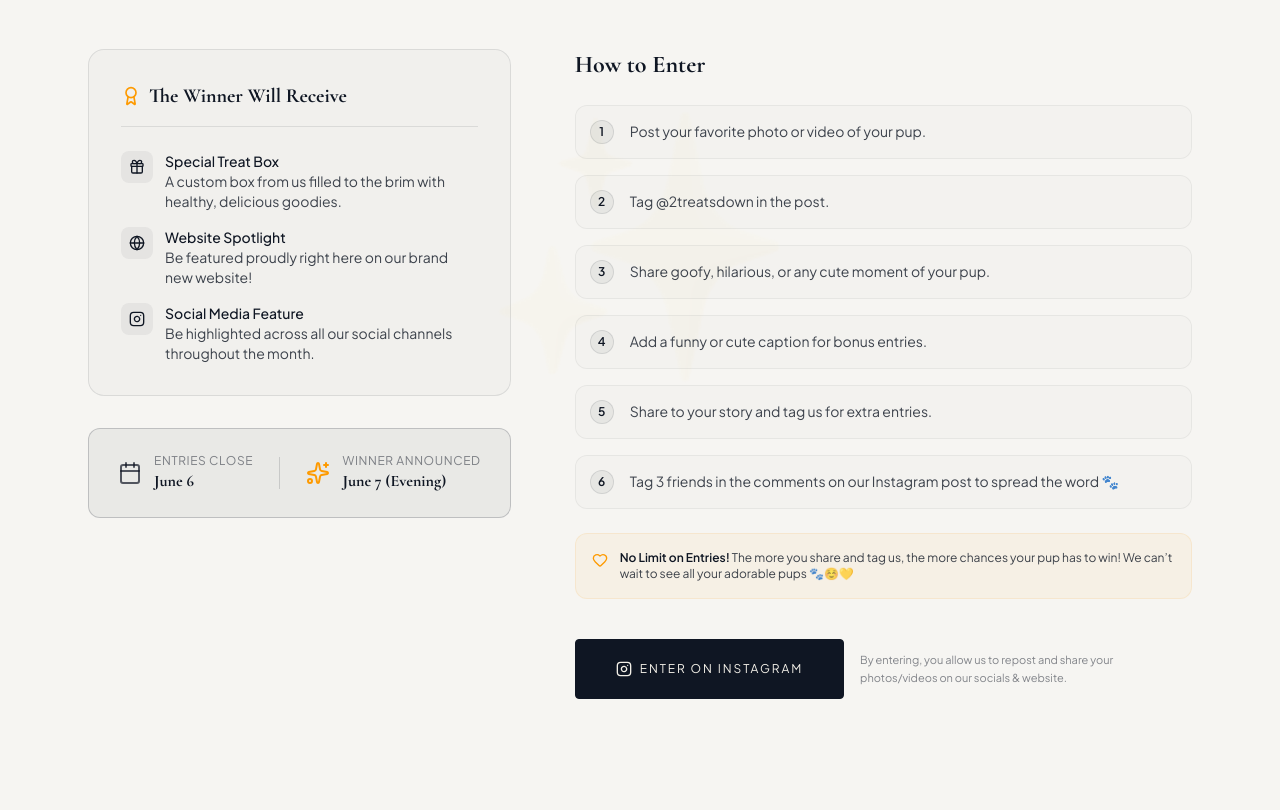
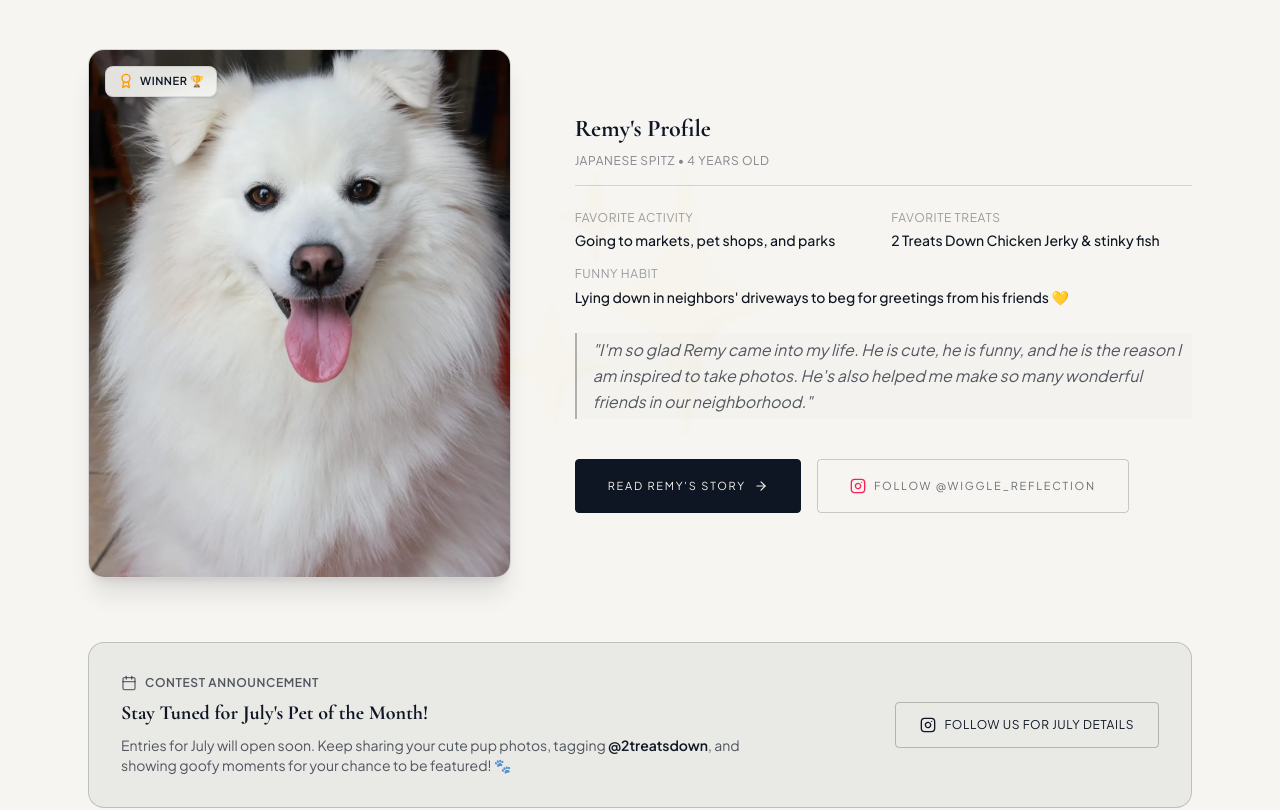
Before and after one commit to navinagarwaleb/2TreatsDown_Final, a Next.js app: page / in a window 1280 px wide. Shown: the part 4640-5450 px from the top of the page. Built offline with nearby package versions, Linux system fonts and the light colour scheme.

Commit message:
feat(home,blog): set Remy Instagram CTA, celebrate Remy on homepage, stay tuned for July

```diff
--- a/components/home/PetOfTheMonth.tsx
+++ b/components/home/PetOfTheMonth.tsx
@@ -1,7 +1,9 @@
 "use client";
 
 import { motion } from "framer-motion";
-import { Gift, Globe, Instagram, Sparkles, Calendar, Heart, Award } from "lucide-react";
+import { Sparkles, Calendar, Heart, Award, Instagram, ArrowRight } from "lucide-react";
+import Image from "next/image";
+import Link from "next/link";
 
 export default function PetOfTheMonth() {
     return (
@@ -24,7 +26,7 @@ export default function PetOfTheMonth() {
                         className="inline-flex items-center gap-2 px-3 py-1 rounded-full bg-sumi/5 border border-sumi/10 text-xs font-semibold uppercase tracking-wider text-sumi/70"
                     >
                         <Sparkles className="w-3.5 h-3.5 text-amber-500 animate-pulse" />
-                        <span>Ongoing Monthly Feature</span>
+                        <span>June Pet of the Month</span>
                     </motion.div>
 
                     <motion.h2
@@ -34,7 +36,7 @@ export default function PetOfTheMonth() {
                         transition={{ duration: 0.6, delay: 0.1 }}
                         className="text-4xl md:text-5xl lg:text-6xl font-heading font-bold text-sumi tracking-tight"
                     >
-                        Pet of the Month
+                        Meet Our June Winner: Remy!
                     </motion.h2>
 
                     <motion.p
@@ -44,85 +46,39 @@ export default function PetOfTheMonth() {
                         transition={{ duration: 0.6, delay: 0.2 }}
                         className="text-base md:text-lg text-sumi/70 font-display leading-relaxed"
                     >
-                        Every month, one special pup will be chosen as our ✨ **Pet of the Month** ✨. We are SO excited to finally start this! 💛😄
+                        We are so excited to celebrate our very first Pet of the Month. Say hello to Remy, the photogenic Japanese Spitz! 🐾💛
                     </motion.p>
                 </div>
 
                 {/* Main Content Grid */}
-                <div className="grid grid-cols-1 lg:grid-cols-12 gap-10 lg:gap-16 items-start">
+                <div className="grid grid-cols-1 lg:grid-cols-12 gap-10 lg:gap-16 items-center mb-16">
 
-                    {/* Left Column: Winner Perks & Deadlines */}
-                    <div className="lg:col-span-5 space-y-8">
+                    {/* Left Column: Remy's Photo Card */}
                     <motion.div
-                            initial={{ opacity: 0, x: -20 }}
-                            whileInView={{ opacity: 1, x: 0 }}
+                        initial={{ opacity: 0, scale: 0.95 }}
+                        whileInView={{ opacity: 1, scale: 1 }}
                         viewport={{ once: true }}
                         transition={{ duration: 0.6 }}
-                            className="bg-sumi/[0.02] border border-sumi/10 rounded-2xl p-8 space-y-6"
+                        className="lg:col-span-5 relative"
                     >
-                            <h3 className="font-heading text-xl font-bold text-sumi flex items-center gap-2 border-b border-sumi/10 pb-4">
-                                <Award className="w-5 h-5 text-amber-500" />
-                                The Winner Will Receive
-                            </h3>
+                        <div className="relative aspect-[4/5] w-full rounded-2xl overflow-hidden shadow-xl border border-sumi/10 bg-sumi/5">
+                            <Image
+                                src="/images/blog/remy-1.webp"
+                                alt="Remy - Pet of the Month June Winner"
+                                fill
+                                className="object-cover object-[center_25%]"
+                                priority
+                            />
 
-                            <ul className="space-y-4 font-sans text-sm text-sumi/80">
-                                <li className="flex gap-3 items-start">
-                                    <div className="flex-shrink-0 w-8 h-8 rounded-lg bg-sumi/5 flex items-center justify-center text-sumi">
-                                        <Gift className="w-4 h-4" />
-                                    </div>
-                                    <div>
-                                        <strong className="text-sumi block font-medium">Special Treat Box</strong>
-                                        A custom box from us filled to the brim with healthy, delicious goodies.
-                                    </div>
-                                </li>
-                                <li className="flex gap-3 items-start">
-                                    <div className="flex-shrink-0 w-8 h-8 rounded-lg bg-sumi/5 flex items-center justify-center text-sumi">
-                                        <Globe className="w-4 h-4" />
-                                    </div>
-                                    <div>
-                                        <strong className="text-sumi block font-medium">Website Spotlight</strong>
-                                        Be featured proudly right here on our brand new website!
-                                    </div>
-                                </li>
-                                <li className="flex gap-3 items-start">
-                                    <div className="flex-shrink-0 w-8 h-8 rounded-lg bg-sumi/5 flex items-center justify-center text-sumi">
-                                        <Instagram className="w-4 h-4" />
-                                    </div>
-                                    <div>
-                                        <strong className="text-sumi block font-medium">Social Media Feature</strong>
-                                        Be highlighted across all our social channels throughout the month.
-                                    </div>
-                                </li>
-                            </ul>
-                        </motion.div>
-
-                        {/* Timeline Badge */}
-                        <motion.div
-                            initial={{ opacity: 0, x: -20 }}
-                            whileInView={{ opacity: 1, x: 0 }}
-                            viewport={{ once: true }}
-                            transition={{ duration: 0.6, delay: 0.1 }}
-                            className="bg-sumi/5 border border-sumi/20 rounded-xl p-6 flex flex-col sm:flex-row justify-around items-center gap-4 text-center sm:text-left"
-                        >
-                            <div className="flex items-center gap-3">
-                                <Calendar className="w-6 h-6 text-sumi/70" />
-                                <div>
-                                    <p className="text-xs uppercase tracking-wider text-sumi/50">Entries Close</p>
-                                    <p className="font-heading font-bold text-sumi">June 6</p>
-                                </div>
-                            </div>
-                            <div className="h-px sm:h-8 w-full sm:w-px bg-sumi/15" />
-                            <div className="flex items-center gap-3">
-                                <Sparkles className="w-6 h-6 text-amber-500" />
-                                <div>
-                                    <p className="text-xs uppercase tracking-wider text-sumi/50">Winner Announced</p>
-                                    <p className="font-heading font-bold text-sumi">June 7 (Evening)</p>
+                            {/* Overlay Badge */}
+                            <div className="absolute top-4 left-4 inline-flex items-center gap-1.5 px-3 py-1.5 rounded-lg bg-surface/90 backdrop-blur-sm shadow-sm border border-sumi/10 text-[11px] font-bold uppercase tracking-wider text-sumi">
+                                <Award className="w-4 h-4 text-amber-500" />
+                                <span>Winner 🏆</span>
                             </div>
                         </div>
                     </motion.div>
-                    </div>
 
-                    {/* Right Column: How to Enter */}
+                    {/* Right Column: Profile & Info */}
                     <div className="lg:col-span-7 space-y-6">
                         <motion.div
                             initial={{ opacity: 0, x: 20 }}
@@ -131,56 +87,92 @@ export default function PetOfTheMonth() {
                             transition={{ duration: 0.6 }}
                             className="space-y-6"
                         >
+                            <div className="border-b border-sumi/15 pb-4 space-y-2">
                                 <h3 className="font-heading text-2xl font-bold text-sumi">
-                                How to Enter
+                                    Remy's Profile
                                 </h3>
-
-                            <div className="space-y-4 font-sans text-sm text-sumi/80">
-                                {[
-                                    "Post your favorite photo or video of your pup.",
-                                    "Tag @2treatsdown in the post.",
-                                    "Share goofy, hilarious, or any cute moment of your pup.",
-                                    "Add a funny or cute caption for bonus entries.",
-                                    "Share to your story and tag us for extra entries.",
-                                    "Tag 3 friends in the comments on our Instagram post to spread the word 🐾"
-                                ].map((step, idx) => (
-                                    <div key={idx} className="flex gap-4 items-start bg-sumi/[0.01] hover:bg-sumi/[0.03] transition-colors p-3.5 border border-sumi/5 rounded-xl">
-                                        <div className="flex-shrink-0 w-6 h-6 rounded-full bg-sumi/5 border border-sumi/10 flex items-center justify-center font-bold text-xs text-sumi">
-                                            {idx + 1}
-                                        </div>
-                                        <p className="leading-relaxed">{step}</p>
-                                    </div>
-                                ))}
+                                <p className="text-xs text-sumi/50 uppercase tracking-wider">Japanese Spitz • 4 Years Old</p>
                             </div>
 
-                            <div className="bg-amber-500/5 border border-amber-500/10 rounded-xl p-4 text-xs flex gap-3 text-sumi/80">
-                                <Heart className="w-4 h-4 text-amber-500 flex-shrink-0 mt-0.5" />
-                                <div>
-                                    <span className="font-semibold text-sumi">No Limit on Entries!</span> The more you share and tag us, the more chances your pup has to win! We can’t wait to see all your adorable pups 🐾☺️💛
-                                </div>
-                            </div>
+                            <ul className="grid grid-cols-1 sm:grid-cols-2 gap-4 font-sans text-sm text-sumi/80">
+                                <li className="space-y-1">
+                                    <span className="text-xs uppercase tracking-wider text-sumi/40 block">Favorite Activity</span>
+                                    <span className="font-medium text-sumi">Going to markets, pet shops, and parks</span>
+                                </li>
+                                <li className="space-y-1">
+                                    <span className="text-xs uppercase tracking-wider text-sumi/40 block">Favorite Treats</span>
+                                    <span className="font-medium text-sumi">2 Treats Down Chicken Jerky & stinky fish</span>
+                                </li>
+                                <li className="space-y-1 sm:col-span-2">
+                                    <span className="text-xs uppercase tracking-wider text-sumi/40 block">Funny Habit</span>
+                                    <span className="font-medium text-sumi leading-relaxed">Lying down in neighbors' driveways to beg for greetings from his friends 💛</span>
+                                </li>
+                            </ul>
 
-                            {/* CTA button */}
-                            <div className="pt-4 flex flex-col sm:flex-row gap-4 items-center">
+                            <blockquote className="border-l-2 border-sumi/30 pl-4 py-1 italic font-display text-sm md:text-base text-sumi/70 leading-relaxed bg-sumi/[0.01]">
+                                "I'm so glad Remy came into my life. He is cute, he is funny, and he is the reason I am inspired to take photos. He's also helped me make so many wonderful friends in our neighborhood."
+                            </blockquote>
+
+                            {/* Action Buttons */}
+                            <div className="pt-4 flex flex-wrap gap-4 items-center">
+                                <Link
+                                    href="/blog"
+                                    className="group relative inline-flex items-center justify-center font-sans text-[11px] tracking-[0.16em] uppercase text-washi bg-sumi border border-sumi px-8 py-4.5 transition-[color,background-color] duration-500 ease-text-roll hover:text-sumi hover:bg-transparent rounded-[4px]"
+                                >
+                                    <span className="relative inline-flex items-center gap-2">
+                                        <span>Read Remy's Story</span>
+                                        <ArrowRight className="w-3.5 h-3.5 transition-transform group-hover:translate-x-1" />
+                                    </span>
+                                </Link>
+
                                 <a
-                                    href="https://www.instagram.com/p/DY27QYtunFR/"
+                                    href="https://www.instagram.com/wiggle_reflection/"
                                     target="_blank"
                                     rel="noopener noreferrer"
-                                    className="w-full sm:w-auto group relative inline-flex items-center justify-center font-sans text-[12px] tracking-[0.16em] uppercase text-washi bg-sumi border border-sumi px-10 py-5 transition-[color,background-color] duration-500 ease-text-roll hover:text-sumi hover:bg-transparent rounded-[4px]"
+                                    className="inline-flex items-center gap-2 font-sans text-[11px] tracking-[0.16em] uppercase text-sumi/60 hover:text-sumi border border-sumi/20 hover:border-sumi px-8 py-4.5 rounded-[4px] transition-all duration-300"
                                 >
-                                    <span className="relative inline-flex items-center gap-2">
-                                        <Instagram className="w-4 h-4" />
-                                        <span>Enter on Instagram</span>
-                                    </span>
+                                    <Instagram className="w-4 h-4 text-rose-500" />
+                                    <span>Follow @wiggle_reflection</span>
                                 </a>
-                                <p className="text-[11px] text-sumi/50 leading-relaxed max-w-xs text-center sm:text-left">
-                                    By entering, you allow us to repost and share your photos/videos on our socials & website.
-                                </p>
                             </div>
                         </motion.div>
                     </div>
 
                 </div>
+
+                {/* Stay Tuned Banner */}
+                <motion.div
+                    initial={{ opacity: 0, y: 20 }}
+                    whileInView={{ opacity: 1, y: 0 }}
+                    viewport={{ once: true }}
+                    transition={{ duration: 0.6, delay: 0.1 }}
+                    className="bg-sumi/5 border border-sumi/20 rounded-2xl p-8 flex flex-col md:flex-row justify-between items-center gap-6 text-center md:text-left"
+                >
+                    <div className="space-y-2">
+                        <div className="flex justify-center md:justify-start items-center gap-2 text-xs font-semibold uppercase tracking-wider text-sumi/70">
+                            <Calendar className="w-4 h-4 text-sumi/60" />
+                            <span>Contest Announcement</span>
+                        </div>
+                        <h4 className="font-heading text-xl font-bold text-sumi">
+                            Stay Tuned for July's Pet of the Month!
+                        </h4>
+                        <p className="font-sans text-sm text-sumi/70 max-w-2xl">
+                            Entries for July will open soon. Keep sharing your cute pup photos, tagging <span className="font-semibold text-sumi">@2treatsdown</span>, and showing goofy moments for your chance to be featured! 🐾
+                        </p>
+                    </div>
+                    <div className="flex-shrink-0">
+                        <a
+                            href="https://www.instagram.com/2treatsdown/"
+                            target="_blank"
+                            rel="noopener noreferrer"
+                            className="inline-flex items-center gap-2 bg-transparent hover:bg-sumi/5 text-sumi border border-sumi/25 px-6 py-3.5 rounded-[4px] font-sans text-xs tracking-wider uppercase transition-all duration-300"
+                        >
+                            <Instagram className="w-4 h-4" />
+                            <span>Follow us for July details</span>
+                        </a>
+                    </div>
+                </motion.div>
+
             </div>
         </section>
     );
```
Also changed, not shown: app/blog/page.tsx (+17 -1 lines). Lines whose indentation alone changed are shown as unchanged.
